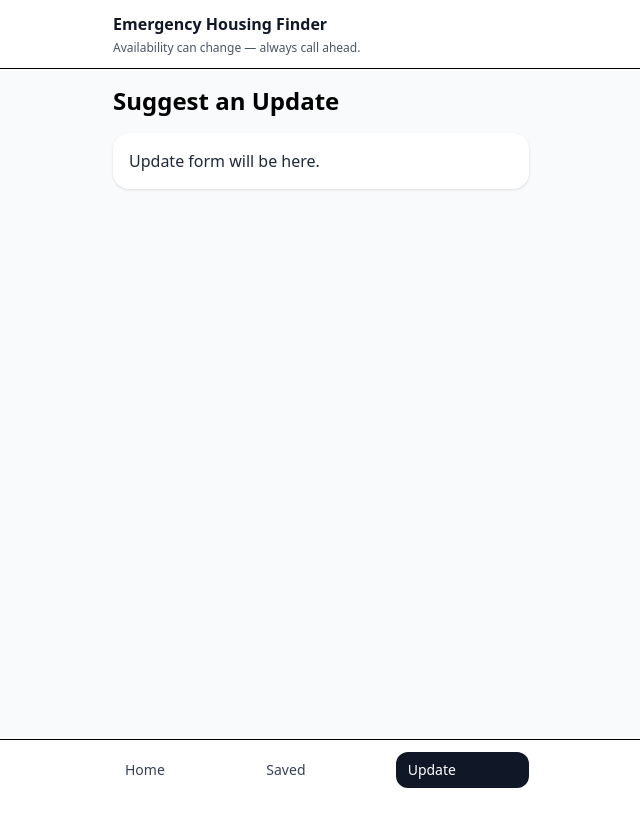
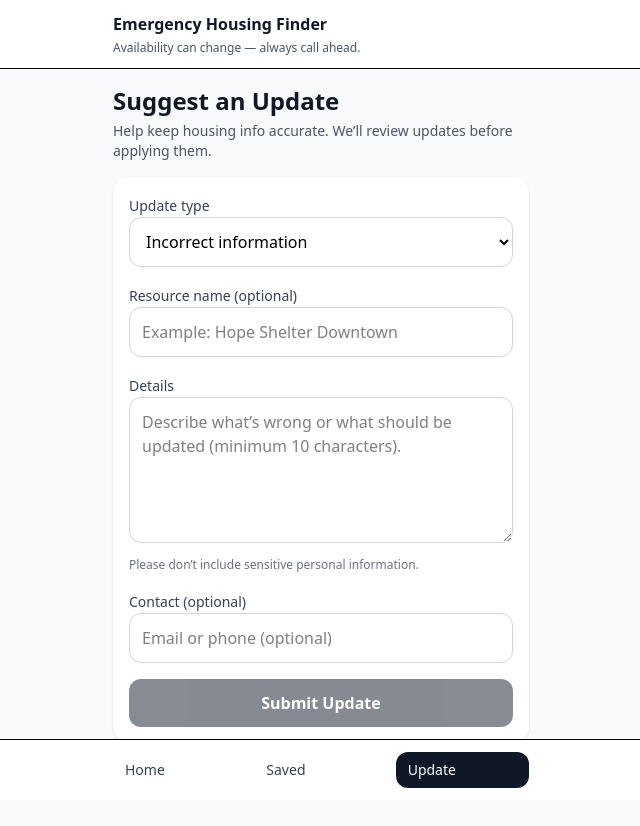
Before and after one commit to FrimpsManu/emergency-housing-finder, a React (Vite) app: page /suggest in a window 1280 px wide. Shown: the top 826 px of the page, without its empty margins (319-959 px from the left). Before the commit the page ends 800 px from the top, so only its background shows below. Built offline with nearby package versions, Linux system fonts and the light colour scheme.

Commit message:
Add Suggest Update form and Saved empty state

```diff
--- a/src/pages/Saved.tsx
+++ b/src/pages/Saved.tsx
@@ -1,13 +1,35 @@
 export default function Saved() {
+  // Dataset + save logic will be wired later.
+  const savedCount = 0;
+
   return (
     <div className="space-y-4">
-      <h1 className="text-2xl font-semibold">Saved Resources</h1>
-
-      <div className="rounded-2xl bg-white p-4 shadow-sm">
-        <p className="text-gray-800">
-          Saved shelters will be here.
+      <div>
+        <h1 className="text-2xl font-semibold text-gray-900">Saved</h1>
+        <p className="mt-1 text-sm text-gray-600">
+          Save resources so you can call back quickly.
         </p>
       </div>
+
+      {savedCount === 0 ? (
+        <div className="rounded-2xl bg-white p-4 shadow-sm space-y-3">
+          <p className="text-sm font-medium text-gray-900">No saved resources yet</p>
+          <p className="text-sm text-gray-600">
+            When you find a shelter you might want to call later, tap “Save” on the detail page.
+          </p>
+
+          <a
+            href="/"
+            className="h-12 rounded-xl bg-gray-900 text-white font-semibold flex items-center justify-center"
+          >
+            Browse options
+          </a>
+        </div>
+      ) : (
+        <div className="rounded-2xl bg-white p-4 shadow-sm">
+          <p className="text-sm text-gray-700">Saved list will appear here.</p>
+        </div>
+      )}
     </div>
   );
 }
--- a/src/pages/SuggestUpdate.tsx
+++ b/src/pages/SuggestUpdate.tsx
@@ -1,12 +1,145 @@
+import { useMemo, useState } from "react";
+
+type UpdateType = "Incorrect information" | "Closed location" | "New housing resource";
+
+type UpdateSubmission = {
+  id: string;
+  type: UpdateType;
+  resourceName?: string;
+  details: string;
+  contact?: string;
+  createdAt: string;
+};
+
+function loadSubmissions(): UpdateSubmission[] {
+  try {
+    const raw = localStorage.getItem("ehf_update_submissions");
+    if (!raw) return [];
+    return JSON.parse(raw) as UpdateSubmission[];
+  } catch {
+    return [];
+  }
+}
+
+function saveSubmissions(items: UpdateSubmission[]) {
+  localStorage.setItem("ehf_update_submissions", JSON.stringify(items));
+}
+
 export default function SuggestUpdate() {
+  const [type, setType] = useState<UpdateType>("Incorrect information");
+  const [resourceName, setResourceName] = useState("");
+  const [details, setDetails] = useState("");
+  const [contact, setContact] = useState("");
+  const [submitted, setSubmitted] = useState(false);
+
+  const canSubmit = useMemo(() => details.trim().length >= 10, [details]);
+
+  function handleSubmit() {
+    const submission: UpdateSubmission = {
+      id: crypto.randomUUID(),
+      type,
+      resourceName: resourceName.trim() || undefined,
+      details: details.trim(),
+      contact: contact.trim() || undefined,
+      createdAt: new Date().toISOString(),
+    };
+
+    const existing = loadSubmissions();
+    const next = [submission, ...existing].slice(0, 50);
+    saveSubmissions(next);
+
+    setSubmitted(true);
+    setResourceName("");
+    setDetails("");
+    setContact("");
+  }
+
   return (
     <div className="space-y-4">
-      <h1 className="text-2xl font-semibold">Suggest an Update</h1>
+      <div>
+        <h1 className="text-2xl font-semibold text-gray-900">Suggest an Update</h1>
+        <p className="mt-1 text-sm text-gray-600">
+          Help keep housing info accurate. We’ll review updates before applying them.
+        </p>
+      </div>
 
-      <div className="rounded-2xl bg-white p-4 shadow-sm">
-        <p className="text-gray-800">
-          Update form will be here.
-        </p>
+      {submitted && (
+        <div className="rounded-2xl border border-gray-200 bg-white p-4 shadow-sm">
+          <p className="text-sm font-medium text-gray-900">Thanks — update submitted.</p>
+          <p className="mt-1 text-sm text-gray-600">
+            If this is urgent, please call 211 for immediate help.
+          </p>
+          <div className="mt-3">
+            <a
+              href="tel:211"
+              className="h-12 rounded-xl bg-gray-900 text-white font-semibold flex items-center justify-center"
+            >
+              Call 211
+            </a>
+          </div>
+        </div>
+      )}
+
+      <div className="rounded-2xl bg-white p-4 shadow-sm space-y-4">
+        <div className="space-y-2">
+          <label htmlFor="update-type" className="text-sm font-medium text-gray-700">Update type</label>
+          <select
+            id="update-type"
+            value={type}
+            onChange={(e) => setType(e.target.value as UpdateType)}
+            className="w-full rounded-xl border border-gray-300 px-3 py-3 text-base focus:outline-none focus:ring-2 focus:ring-gray-900"
+          >
+            <option>Incorrect information</option>
+            <option>Closed location</option>
+            <option>New housing resource</option>
+          </select>
+        </div>
+
+        <div className="space-y-2">
+          <label className="text-sm font-medium text-gray-700">
+            Resource name (optional)
+          </label>
+          <input
+            value={resourceName}
+            onChange={(e) => setResourceName(e.target.value)}
+            placeholder="Example: Hope Shelter Downtown"
+            className="w-full rounded-xl border border-gray-300 px-3 py-3 text-base focus:outline-none focus:ring-2 focus:ring-gray-900"
+          />
+        </div>
+
+        <div className="space-y-2">
+          <label className="text-sm font-medium text-gray-700">Details</label>
+          <textarea
+            value={details}
+            onChange={(e) => setDetails(e.target.value)}
+            placeholder="Describe what’s wrong or what should be updated (minimum 10 characters)."
+            rows={5}
+            className="w-full rounded-xl border border-gray-300 px-3 py-3 text-base focus:outline-none focus:ring-2 focus:ring-gray-900"
+          />
+          <p className="text-xs text-gray-500">
+            Please don’t include sensitive personal information.
+          </p>
+        </div>
+
+        <div className="space-y-2">
+          <label className="text-sm font-medium text-gray-700">
+            Contact (optional)
+          </label>
+          <input
+            value={contact}
+            onChange={(e) => setContact(e.target.value)}
+            placeholder="Email or phone (optional)"
+            className="w-full rounded-xl border border-gray-300 px-3 py-3 text-base focus:outline-none focus:ring-2 focus:ring-gray-900"
+          />
+        </div>
+
+        <button
+          onClick={handleSubmit}
+          disabled={!canSubmit}
+          className="w-full h-12 rounded-xl bg-gray-900 text-white font-semibold disabled:opacity-50 disabled:cursor-not-allowed"
+        >
+          Submit Update
+        </button>
       </div>
     </div>
   );
```
